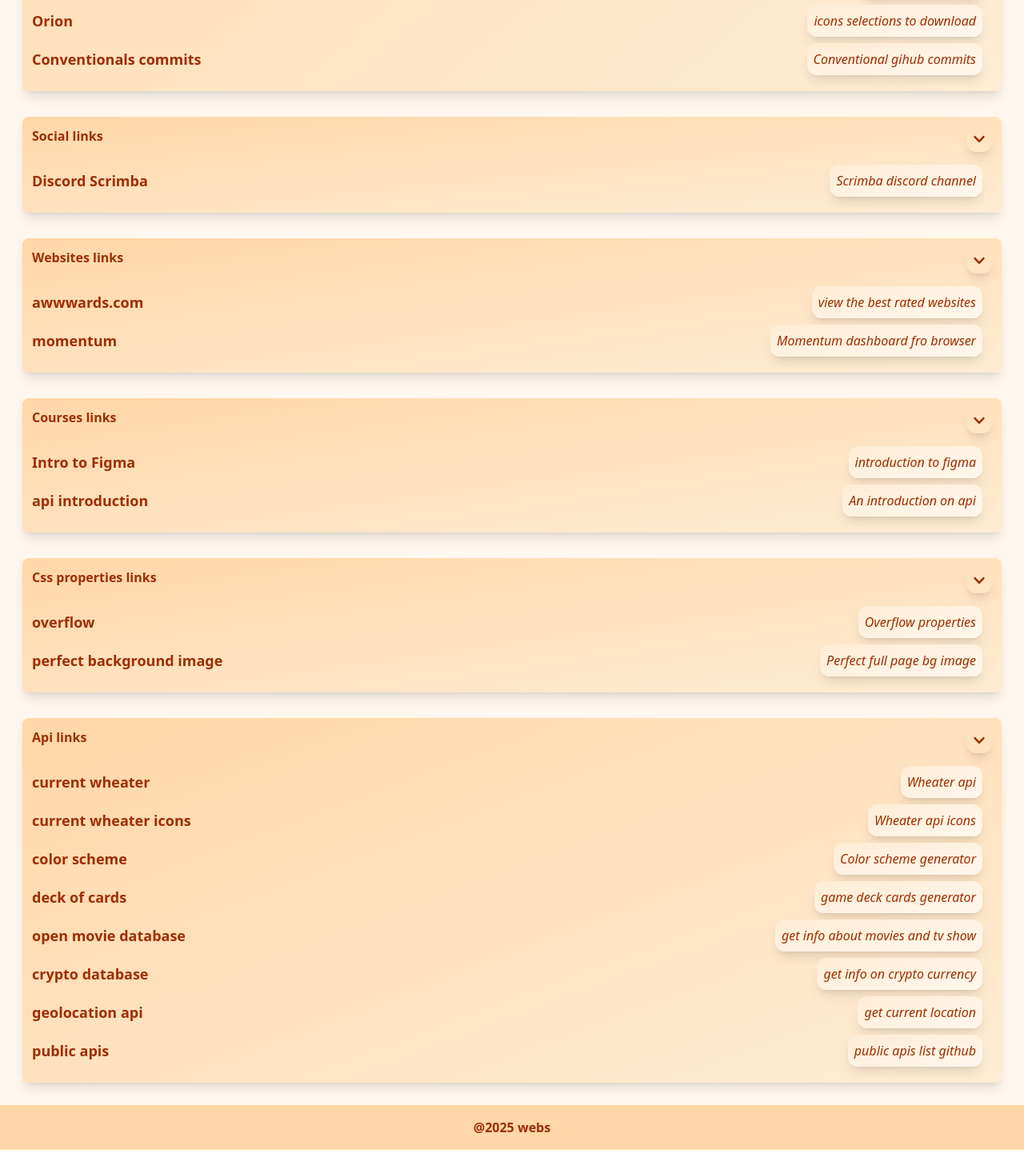
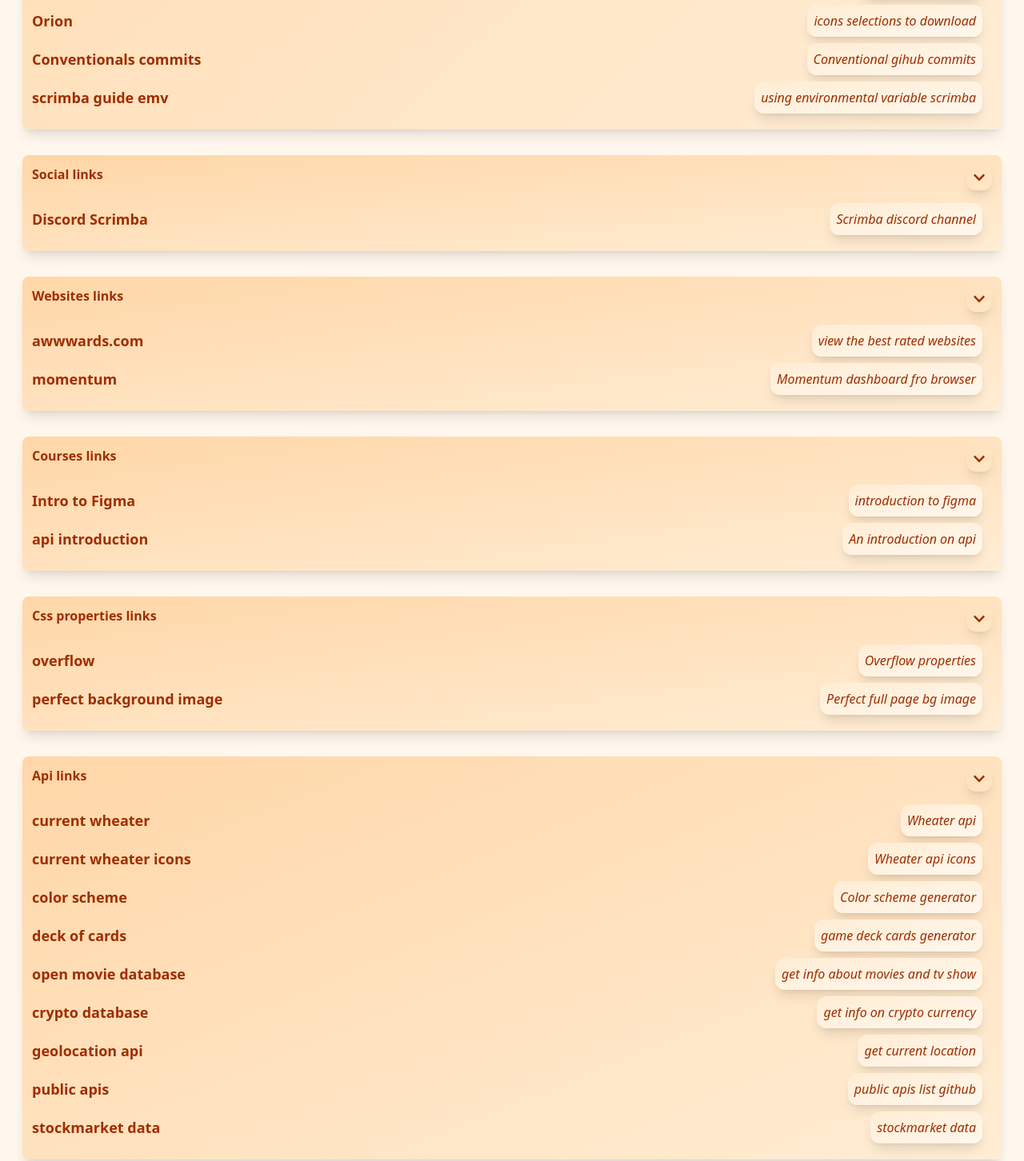
Before and after one commit to gyo82v/webLinks, a React (Vite) app: page / in a window 1280 px wide. Shown: the part 2178-3630 px from the top of the page at 80% size. Built offline with nearby package versions, Linux system fonts and the light colour scheme.

Commit message:
docs: add two links

```diff
--- a/src/components/categories/Api.jsx
+++ b/src/components/categories/Api.jsx
@@ -17,6 +17,7 @@
               get current location
             </Li>
             <Li href="https://github.com/public-apis/public-apis" name="public apis">public apis list github</Li>
+            <Li href="https://polygon.io/" name ="stockmarket data">stockmarket data</Li>
 
         </Section>
     )
--- a/src/components/categories/Minsc.jsx
+++ b/src/components/categories/Minsc.jsx
@@ -37,6 +37,7 @@
             <Li href="https://jsonlint.com/" name="Json validator">Json code validator</Li>
             <Li href="https://www.orioniconlibrary.com/" name="Orion">icons selections to download</Li>
             <Li href="https://www.conventionalcommits.org/en/v1.0.0/" name="Conventionals commits">Conventional gihub commits</Li>
+            <Li href="https://different-marmoset-f7b.notion.site/Using-environment-variables-in-Scrimba-f8edc638005a4e97b557c6ab1752248a" name="scrimba guide emv">using environmental variable scrimba</Li>
         </Section>
     )
 }
```
